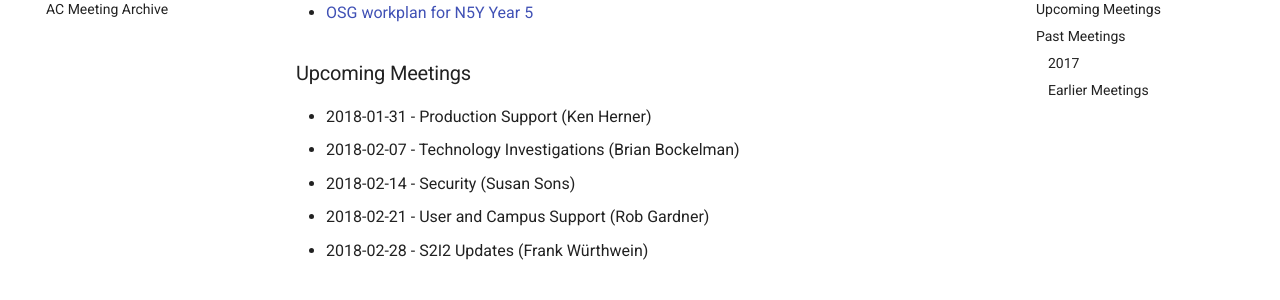
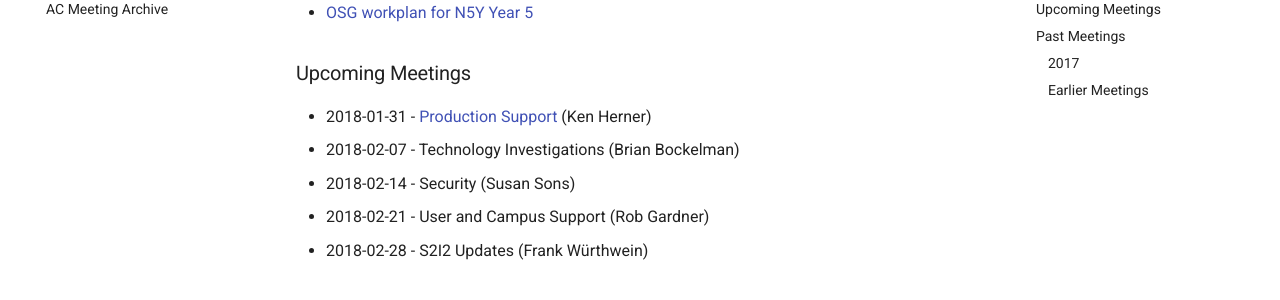
Before and after one commit to ppaschos/management-1, an MkDocs documentation site: the page built from docs/area-coordinators.md, in a window 1280 px wide and 900 px high, scrolled down 969 px. Shown: the part 153-453 px from the top of the window. Built offline with MkDocs 1.6.1 and Material for MkDocs 9.7.7, drawn with Linux system fonts in a browser that asks for light colours; old or Windows-style settings are respelled for this version of MkDocs; part of the change alters nothing that is shown.

Commit message:
Added link for 2018-01-31

```diff
--- a/docs/area-coordinators.md
+++ b/docs/area-coordinators.md
@@ -44,7 +44,7 @@ The current Area Coordinators are:
 
 ### Upcoming Meetings
 
-- 2018-01-31 - Production Support (Ken Herner)
+- 2018-01-31 - [Production Support](https://drive.google.com/open?id=12vTI4aP2tMctlKUk6YatduqOMWmzNSm5) (Ken Herner)
 - 2018-02-07 - Technology Investigations (Brian Bockelman)
 - 2018-02-14 - Security (Susan Sons)
 - 2018-02-21 - User and Campus Support (Rob Gardner)
```
